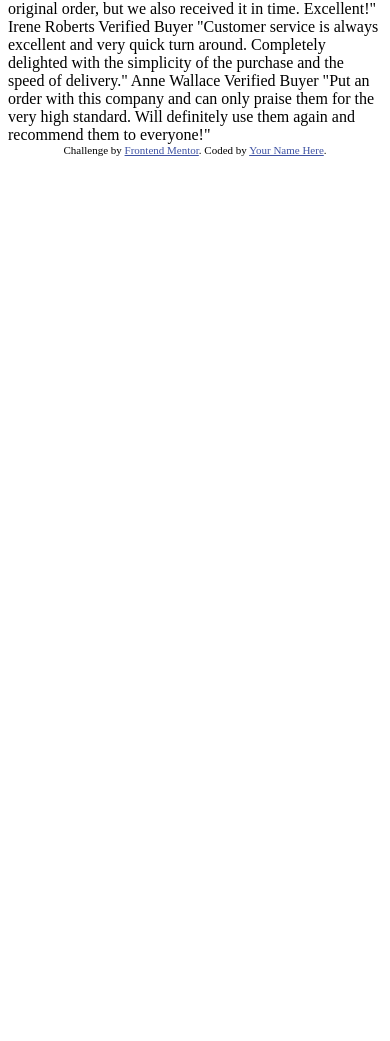
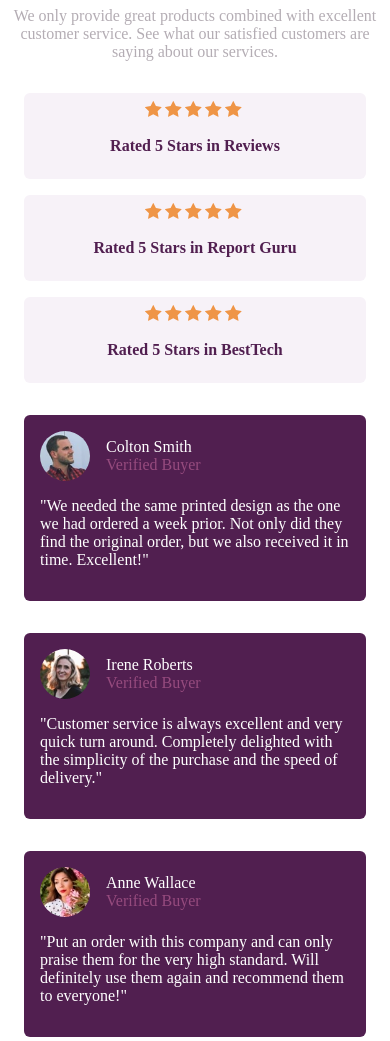
Before and after one commit to Mubeen6036/CSS-Refresher, a plain HTML site: page social-proof-section-master/index.html in a window 390 px wide. Shown: the part 134-1175 px from the top of the page. Before the commit the page ends 844 px from the top, so only its background shows below. Drawn offline with Linux system fonts and the light colour scheme.

Commit message:
Mobile final changes

```diff
--- /dev/null
+++ b/social-proof-section-master/css/style.scss
@@ -0,0 +1,128 @@
+* {
+    -webkit-box-sizing: border-box;
+    box-sizing: border-box;
+  }
+
+  :root {
+    --color1: rgb(81, 31, 80);
+    --color2: rgb(150, 75, 126);
+    --color3: rgb(180, 173, 180);
+    --color4: rgb(247, 242, 248);
+  }
+
+  /*#basic information*/
+  .container_basic-info {
+    display: -webkit-box;
+    display: -ms-flexbox;
+    display: flex;
+    -webkit-box-orient: vertical;
+    -webkit-box-direction: normal;
+        -ms-flex-direction: column;
+            flex-direction: column;
+    text-align: center;
+  }
+
+  .container_basic-info h1 {
+    color: var(--color1);
+    margin-left: 2rem;
+    margin-right: 2rem;
+  }
+
+  .container_basic-info p {
+    color: var(--color3);
+  }
+
+  /*#rating*/
+  .container__ratings {
+    color: var(--color1);
+    font-weight: bold;
+    text-align: center;
+  }
+
+  .container__rating {
+    border-radius: 6px;
+    background-color: var(--color4);
+    padding: 0.5rem;
+    margin: 1rem;
+  }
+
+  .star-rating {
+    margin: auto;
+    width: 100px;
+    height: 20px;
+    background: no-repeat url("../images/icon-star.svg"), no-repeat url("../images/icon-star.svg"), no-repeat url("../images/icon-star.svg"), no-repeat url("../images/icon-star.svg"), no-repeat url("../images/icon-star.svg");
+    background-position: left 0px top 0px, left 20px top 0px, left 40px top 0px, left 60px top 0px, left 80px top 0px;
+    /* background-size: 20%, 20%; */
+  }
+
+  /*#User_Reviews*/
+  .user_info {
+    display: -webkit-box;
+    display: -ms-flexbox;
+    display: flex;
+    margin: 0 1rem;
+    -webkit-box-orient: vertical;
+    -webkit-box-direction: normal;
+        -ms-flex-direction: column;
+            flex-direction: column;
+    -webkit-box-pack: start;
+        -ms-flex-pack: start;
+            justify-content: flex-start;
+  }
+
+  .user_info p {
+    margin: 0;
+  }
+
+  .verified-buyer {
+    color: var(--color2);
+  }
+
+  .review {
+    background-color: var(--color1);
+    padding: 1rem;
+    margin: 1rem;
+    border-radius: 6px;
+    color: white;
+  }
+
+  .container__users-review {
+    display: -webkit-box;
+    display: -ms-flexbox;
+    display: flex;
+    -webkit-box-orient: vertical;
+    -webkit-box-direction: normal;
+        -ms-flex-direction: column;
+            flex-direction: column;
+  }
+
+  .review_user1 {
+    background: no-repeat url("../images/image-colton.jpg");
+    background-size: cover;
+    height: 50px;
+    width: 50px;
+    border-radius: 50%;
+  }
+
+  .review_user2 {
+    background: no-repeat url("../images/image-irene.jpg");
+    background-size: cover;
+    height: 50px;
+    width: 50px;
+    border-radius: 50%;
+  }
+
+  .review_user3 {
+    background: no-repeat url("../images/image-anne.jpg");
+    background-size: cover;
+    height: 50px;
+    width: 50px;
+    border-radius: 50%;
+  }
+
+  .review__user-card{
+      display: flex;
+      flex-direction: row;
+      align-items: center;
+  }
+  /*# sourceMappingURL=style.css.map */
--- a/social-proof-section-master/index.html
+++ b/social-proof-section-master/index.html
@@ -11,6 +11,7 @@
       sizes="32x32"
       href="./images/favicon-32x32.png"
     />
+    <link rel='stylesheet' href='./css/style.css'/>
 
     <title>Frontend Mentor | Social proof section</title>
 
@@ -26,36 +27,81 @@
     </style>
   </head>
   <body>
-    10,000+ of our users love our products.
+    <div class='container'>
+      <div class = 'container_basic-info'>
+        <h1>10,000+ of our users love our products.</h1>
+        <p>We only provide great products combined with excellent customer service.
+          See what our satisfied customers are saying about our services.</p>
+      </div>
+      <div class="container__ratings">
+        <div class = 'container__rating'>
+          <div class = 'star-rating'></div>
+          <p>Rated 5 Stars in Reviews</p>
+        </div>
+        <div class = 'container__rating'>
+          <div class = 'star-rating'></div>
+          <p>Rated 5 Stars in Report Guru</p>
+        </div>
+        <div class = 'container__rating'>
+          <div class = 'star-rating'></div>
+          <p>Rated 5 Stars in BestTech</p>
+        </div>
+      </div>
+      <div class = 'container__users-review'>
+        <div class = 'review review_1'>
+          <div class = 'review__user-card'>
+            <div class = 'review_user1'></div>
+            <div class = 'user_info'>
+              <p>Colton Smith </p>
+              <p class='verified-buyer'>Verified Buyer</p>
+            </div>
+          </div>
+          <p>
+            "We needed the same printed design as the one we had ordered a week prior.
+            Not only did they find the original order, but we also received it in time.
+            Excellent!"
+          </p>
+        </div>
+        <div class = 'review review_2'>
+          <div class = 'review__user-card'>
+            <div class = 'review_user2'></div>
+            <div class = 'user_info'>
+              <p>Irene Roberts </p>
+              <p class='verified-buyer'>Verified Buyer</p>
+            </div>
+          </div>
+          <p>
+            "Customer service is always excellent and very quick turn around. Completely
+            delighted with the simplicity of the purchase and the speed of delivery."
+          </p>
+        </div>
+        <div class = 'review review_3'>
+          <div class = 'review__user-card'>
+            <div class = 'review_user3'></div>
+            <div class = 'user_info'>
+              <p>Anne Wallace</p>
+              <p class='verified-buyer'>Verified Buyer</p>
+            </div>
+          </div>
+          <p>
+            "Put an order with this company and can only praise them for the very high
+            standard. Will definitely use them again and recommend them to everyone!"
+          </p>
+        </div>
+      </div>
+    </div>
 
-    We only provide great products combined with excellent customer service.
-    See what our satisfied customers are saying about our services.
 
-    Rated 5 Stars in Reviews
-    Rated 5 Stars in Report Guru
-    Rated 5 Stars in BestTech
 
-    Colton Smith
-    Verified Buyer
-    "We needed the same printed design as the one we had ordered a week prior.
-    Not only did they find the original order, but we also received it in time.
-    Excellent!"
 
-    Irene Roberts
-    Verified Buyer
-    "Customer service is always excellent and very quick turn around. Completely
-    delighted with the simplicity of the purchase and the speed of delivery."
 
-    Anne Wallace
-    Verified Buyer
-    "Put an order with this company and can only praise them for the very high
-    standard. Will definitely use them again and recommend them to everyone!"
 
-    <div class="attribution">
-      Challenge by
-      <a href="https://www.frontendmentor.io?ref=challenge" target="_blank"
-        >Frontend Mentor</a
-      >. Coded by <a href="#">Your Name Here</a>.
-    </div>
+
+
+
+
+
+
+
   </body>
 </html>
```
Also changed, not shown: social-proof-section-master/css/style.css (added), 1 other file.
